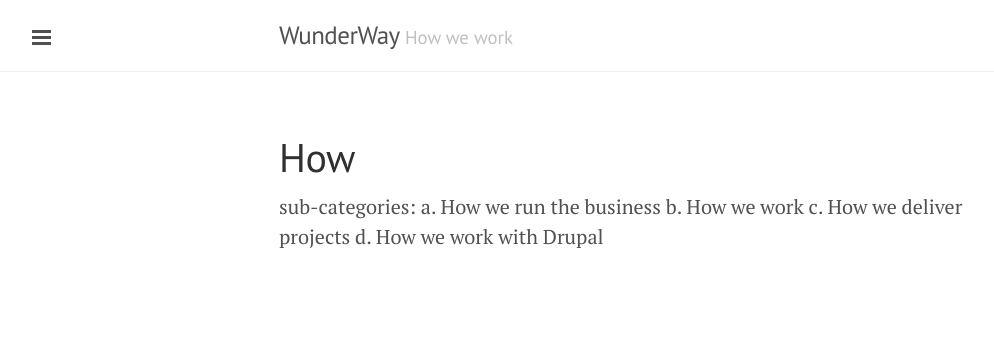
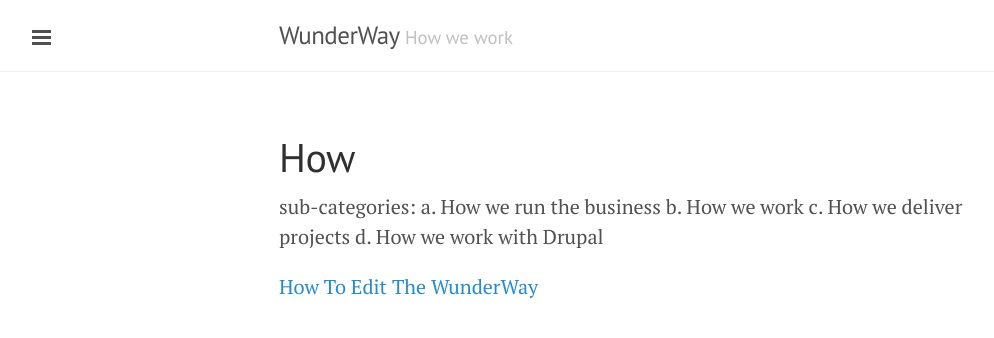
Before and after one commit to tormi/WunderWay, a Jekyll site: the page built from how/index.md, in a window 1280 px wide. Shown: the top 338 px of the page, without its empty margins (1-995 px from the left). Built offline with Jekyll 4.4.1, drawn with Linux system fonts in a browser that asks for light colours; Markdown is read by kramdown in place of the engine named in the settings.

Commit message:
Provide temporary links to How to Edit The Wunderway

```diff
--- a/_includes/sidebar.html
+++ b/_includes/sidebar.html
@@ -30,7 +30,9 @@
 
   <div class="sidebar-item">
     <p>
-      <a rel="license" href="http://creativecommons.org/licenses/by-sa/4.0/"><img alt="Creative Commons License" style="border-width:0" src="http://i.creativecommons.org/l/by-sa/4.0/88x31.png" /></a><br />Unless otherwise specified <span xmlns:dct="http://purl.org/dc/terms/" property="dct:title">The WunderWay</span> by <a xmlns:cc="http://creativecommons.org/ns#" href="http://way.wunder.co.uk" property="cc:attributionName" rel="cc:attributionURL">WunderRoot Ltd</a> is licensed under a <a rel="license" href="http://creativecommons.org/licenses/by-sa/4.0/">Creative Commons Attribution-ShareAlike 4.0 International License</a>.<br />Based on a work at <a xmlns:dct="http://purl.org/dc/terms/" href="http://way.wunder.co.uk" rel="dct:source">http://way.wunder.co.uk</a>.
+      <a rel="license" href="http://creativecommons.org/licenses/by-sa/4.0/"><img alt="Creative Commons License" style="border-width:0" src="http://i.creativecommons.org/l/by-sa/4.0/88x31.png" /></a><br />Unless otherwise specified <span xmlns:dct="http://purl.org/dc/terms/" property="dct:title">The WunderWay</span> by <a xmlns:cc="http://creativecommons.org/ns#" href="http://wunderroot.co.uk" property="cc:attributionName" rel="cc:attributionURL">WunderRoot Ltd</a> is licensed under a <a rel="license" href="http://creativecommons.org/licenses/by-sa/4.0/">Creative Commons Attribution-ShareAlike 4.0 International License</a>.<br />Based on a work at <a xmlns:dct="http://purl.org/dc/terms/" href="http://way.wunder.co.uk" rel="dct:source">http://way.wunder.co.uk</a>.
+    </p>
+    <p><a href="http://way.wunder.co.uk/how/how-edit-wunderway/">How To Edit The WunderWay</a>
     </p>
   </div>
 </div>
--- a/how/index.md
+++ b/how/index.md
@@ -4,3 +4,5 @@ title: How
 ---
 
 sub-categories: a. How we run the business b. How we work c. How we deliver projects d. How we work with Drupal
+
+<a href="http://way.wunder.co.uk/how/how-edit-wunderway/">How To Edit The WunderWay</a>
```
